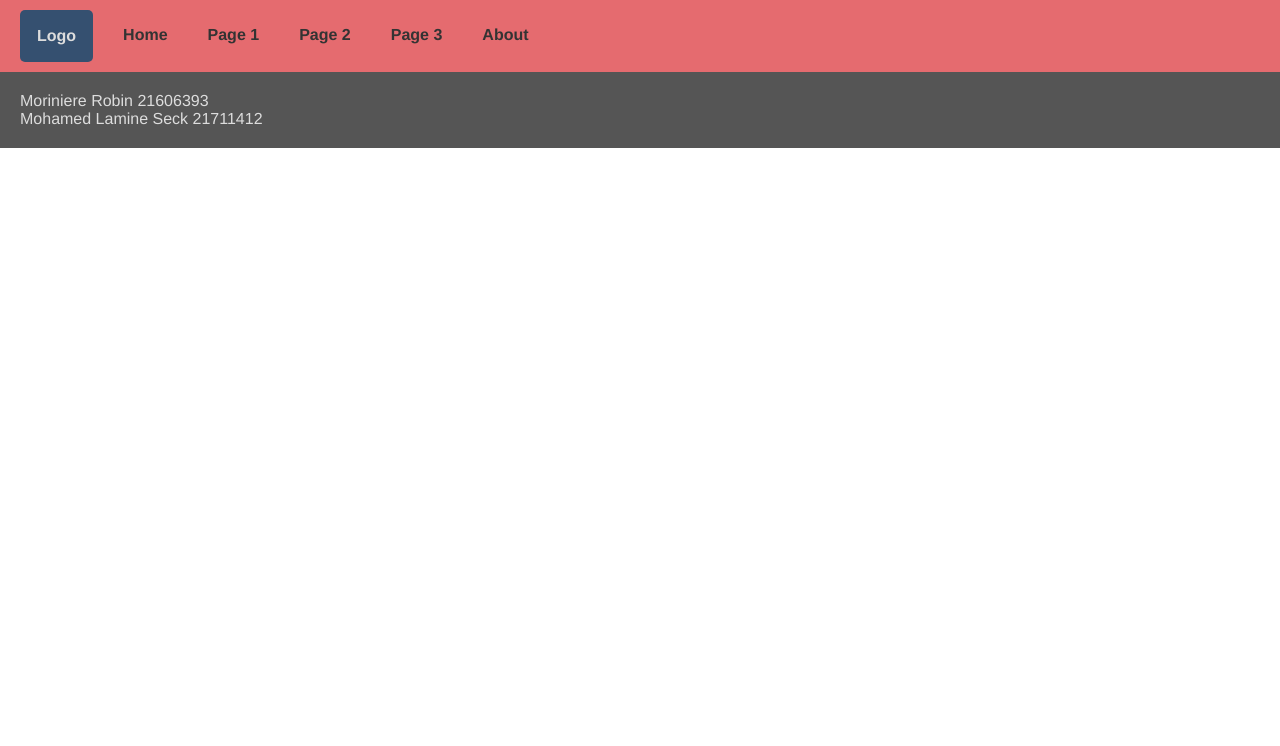
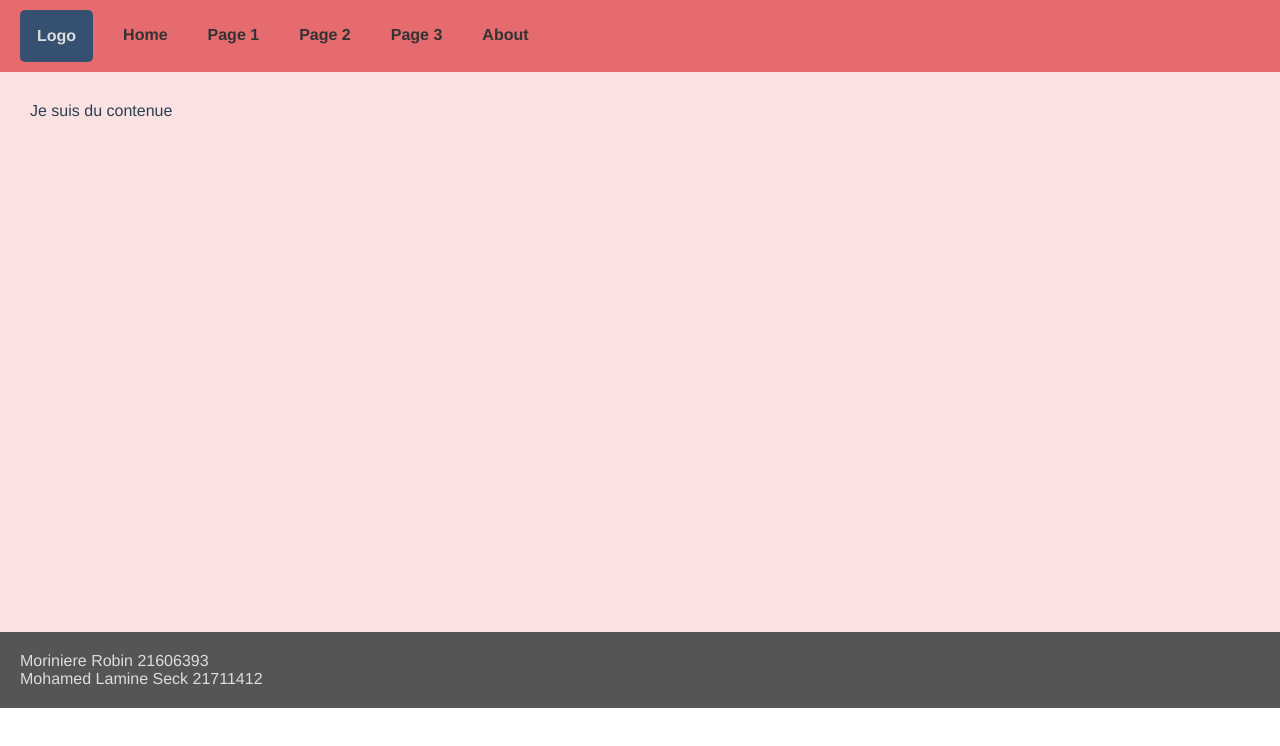
Before and after one commit to Powarox/Front-SncfDataviz, a Vue app: page /About in a window 1280 px wide. Shown: the top 746 px of the page. Built offline with nearby package versions, Linux system fonts and the light colour scheme.

Commit message:
Add router link to about section

```diff
--- a/src/App.vue
+++ b/src/App.vue
@@ -6,7 +6,7 @@
             <router-link to="/">Page 1</router-link>
             <router-link to="/">Page 2</router-link>
             <router-link to="/">Page 3</router-link>
-            <router-link to="/">About</router-link>
+            <router-link to="/About">About</router-link>
             <!-- <router-link to="/Login">Login</router-link> -->
         </div>
 
--- a/src/router/index.js
+++ b/src/router/index.js
@@ -1,17 +1,17 @@
 import { createRouter, createWebHistory } from 'vue-router';
 import Home from '../views/Home.vue';
-// import Login from '../views/Login.vue';
+import About from '../views/About.vue';
 
 const routes = [
     {
         path: '/',
         name: 'Home',
         component: Home
-    // },
-    // {
-    //     path: '/Login',
-    //     name: 'Login',
-    //     component: Login
+    },
+    {
+        path: '/About',
+        name: 'About',
+        component: About
     }
 ]
 
--- /dev/null
+++ b/src/views/About.vue
@@ -0,0 +1,26 @@
+<template>
+    <div id="about">
+        <p>Je suis du contenue</p>
+    </div>
+</template>
+
+<script>
+    export default {
+        name: 'About',
+        components: {
+
+        },
+    }
+</script>
+
+<style lang="css" scoped>
+    #about {
+        height: 500px;
+        padding: 30px;
+        background: #FAE2E3;
+    }
+
+    p {
+        margin: 0;
+    }
+</style>
```
